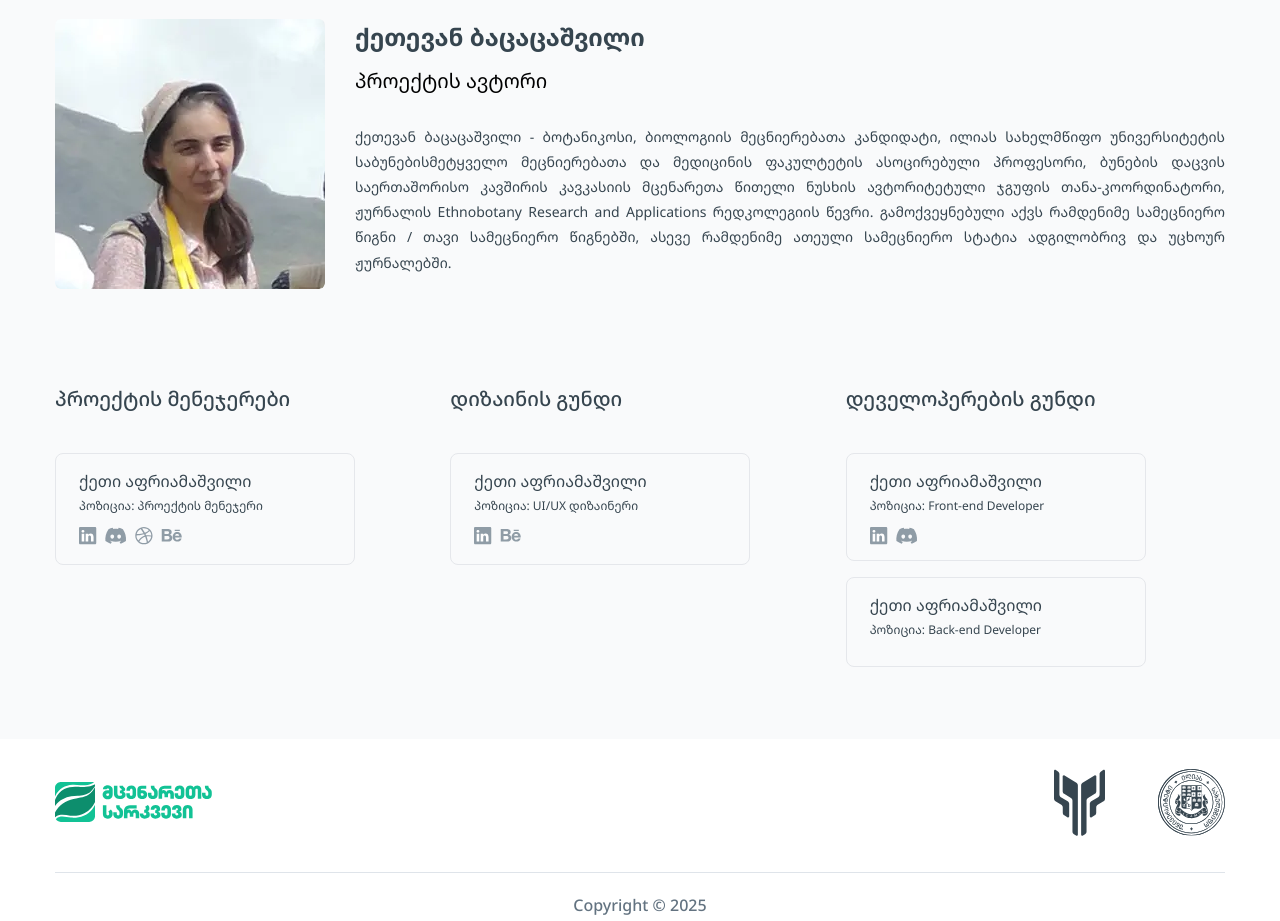
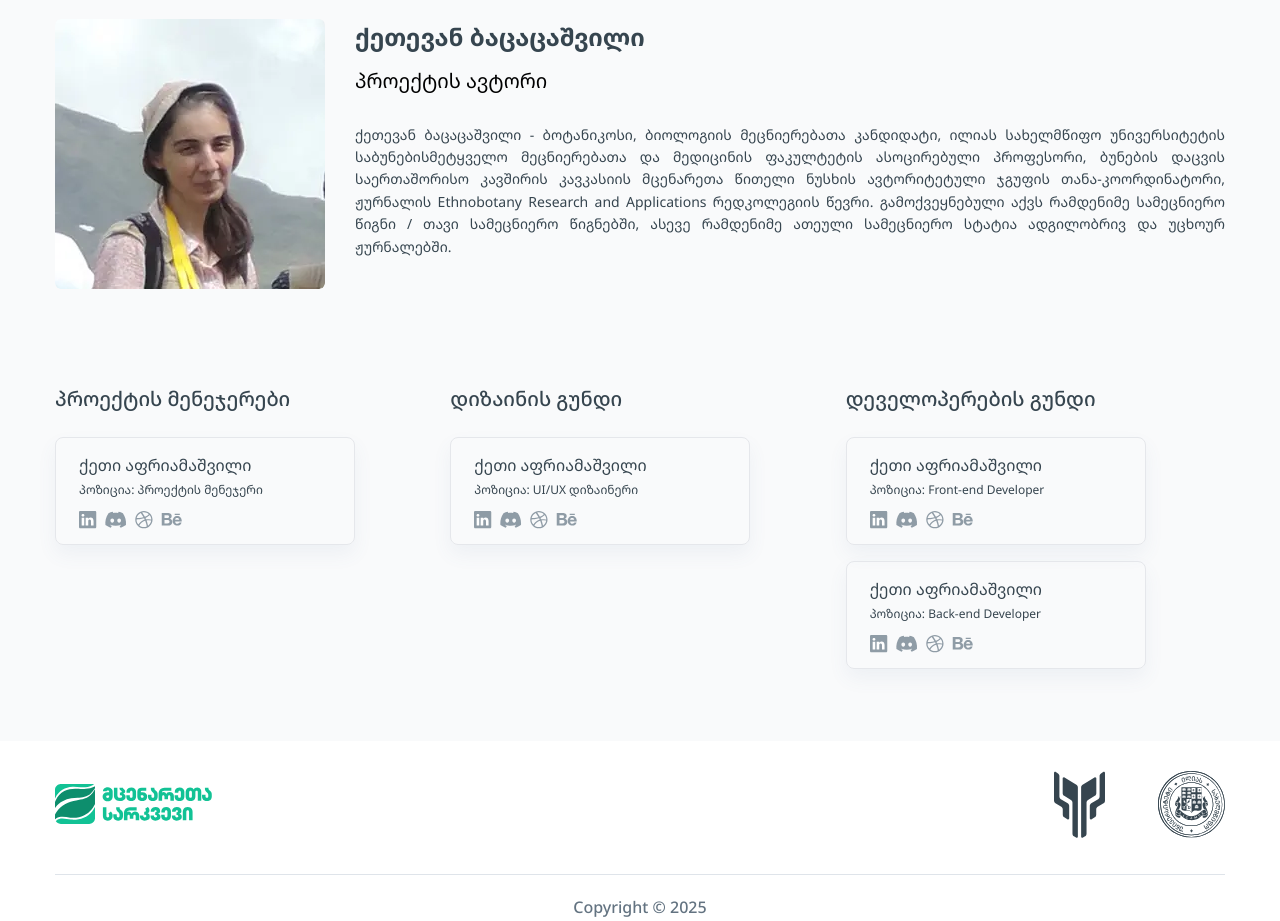
Before and after one commit to Mind1a/plant-research, a React (Vite) app: page /about-project in a window 1280 px wide. Shown: the part 1200-2121 px from the top of the page. Built offline with nearby package versions, Linux system fonts and the light colour scheme.

Commit message:
bugFix/about-project-styles

```diff
--- a/src/constants/index.ts
+++ b/src/constants/index.ts
@@ -53,8 +53,10 @@ export const teamMembers: TeamMember[] = [
     name: 'ქეთი აფრიამაშვილი',
     position: 'პოზიცია: UI/UX დიზაინერი',
     socialLinks: {
-      linkedin: 'https://linkedin.com',
+      linkedin: 'https://linkedin.com/',
+      dribbble: 'https://dribbble.com',
       behance: 'https://behance.net',
+      discord: 'https://discordapp.com',
     },
     team: 'Design Team',
   },
@@ -62,7 +64,9 @@ export const teamMembers: TeamMember[] = [
     name: 'ქეთი აფრიამაშვილი',
     position: 'პოზიცია: Front-end Developer',
     socialLinks: {
-      linkedin: 'https://linkedin.com',
+      linkedin: 'https://linkedin.com/',
+      dribbble: 'https://dribbble.com',
+      behance: 'https://behance.net',
       discord: 'https://discordapp.com',
     },
     team: 'Development Team',
@@ -70,6 +74,12 @@ export const teamMembers: TeamMember[] = [
   {
     name: 'ქეთი აფრიამაშვილი',
     position: 'პოზიცია: Back-end Developer',
+    socialLinks: {
+      linkedin: 'https://linkedin.com/',
+      dribbble: 'https://dribbble.com',
+      behance: 'https://behance.net',
+      discord: 'https://discordapp.com',
+    },
     team: 'Development Team',
   },
 ];
--- a/src/index.css
+++ b/src/index.css
@@ -153,3 +153,6 @@ input[type='search']::-webkit-search-cancel-button {
 .plantDataHeight {
   @apply h-[600px] max-950:h-[450px] max-750:h-[355px] max-650:h-[400px];
 }
+.cardShadow {
+  box-shadow: 0px 9.37px 18.75px 0px #5c73a012;
+}
--- a/src/presenter/components/atoms/workingTeam/WorkingTeam.tsx
+++ /dev/null
@@ -1,79 +0,0 @@
-import { teamMembers } from '../../../../constants/index';
-import { TeamMember } from '../../../../types';
-import LinkedInIcon from '../../../../assets/svgs/linkedIn.svg?react';
-import DribbbleIcon from '../../../../assets/svgs/dribble.svg?react';
-import BehanceIcon from '../../../../assets/svgs/behance.svg?react';
-import DiscordIcon from '../../../../assets/svgs/discrod.svg?react';
-
-export default function WorkingTeam() {
-  const groupedTeams: Record<
-    'პროექტის მენეჯერები' | 'დიზაინის გუნდი' | 'დეველოპერების გუნდი',
-    TeamMember[]
-  > = {
-    'პროექტის მენეჯერები': teamMembers.filter(
-      (m) => m.team === 'Project Management'
-    ),
-    'დიზაინის გუნდი': teamMembers.filter((m) => m.team === 'Design Team'),
-    'დეველოპერების გუნდი': teamMembers.filter(
-      (m) => m.team === 'Development Team'
-    ),
-  };
-  return (
-    <section className="grid grid-cols-3 gap-4 text-charcoalGrey max-1000:grid-cols-2 max-1000:justify-between max-700:grid-cols-1">
-      {Object.entries(groupedTeams).map(([teamName, members]) => (
-        <div key={teamName} className="flex flex-col gap-4 max-1000:mb-8">
-          <h2 className="mb-6 text-xl font-medium max-1000:mb-0 max-1000:text-lg">
-            {teamName}
-          </h2>
-          {members.map((member, index) => (
-            <div
-              key={index}
-              className="h-full max-h-[112px] w-full max-w-[300px] rounded-lg border px-[23px] py-[15px] max-1000:max-w-full"
-            >
-              <h3 className="mb-1">{member.name}</h3>
-              <p className="text-xs leading-[18px]">{member.position}</p>
-              <div className="mt-3 flex items-center gap-2">
-                {member.socialLinks?.linkedin && (
-                  <a
-                    href={member.socialLinks.linkedin}
-                    target="_blank"
-                    className="group"
-                  >
-                    <LinkedInIcon className="transition-all duration-1000 group-hover:[&>path:first-child]:fill-[#0E76A8]" />
-                  </a>
-                )}
-                {member.socialLinks?.discord && (
-                  <a
-                    href={member.socialLinks.discord}
-                    target="_blank"
-                    className="group"
-                  >
-                    <DiscordIcon className="transition-all duration-300 group-hover:[&>path]:fill-[#5865F2]" />
-                  </a>
-                )}
-                {member.socialLinks?.dribbble && (
-                  <a
-                    href={member.socialLinks.dribbble}
-                    target="_blank"
-                    className="group"
-                  >
-                    <DribbbleIcon className="transition-all duration-300 group-hover:[&>path]:fill-[#C7306B]" />
-                  </a>
-                )}
-                {member.socialLinks?.behance && (
-                  <a
-                    href={member.socialLinks.behance}
-                    target="_blank"
-                    className="group"
-                  >
-                    <BehanceIcon className="transition-all duration-300 group-hover:[&>path]:fill-[#0057FF]" />
-                  </a>
-                )}
-              </div>
-            </div>
-          ))}
-        </div>
-      ))}
-    </section>
-  );
-}
--- a/src/presenter/components/molecules/aboutProjectPage/AboutProjectSection.tsx
+++ b/src/presenter/components/molecules/aboutProjectPage/AboutProjectSection.tsx
@@ -8,7 +8,7 @@ export default function AboutProjectSection() {
         <h2 className="text-title-sm font-bold leading-[1.5] text-charcoalGrey max-1000:text-subtitle max-450:text-[16px]">
           პროექტის შესახებ
         </h2>
-        <div className="mb-1 mt-16 max-700:flex max-700:flex-col-reverse max-700:items-center">
+        <div className="mb-1 mt-16 max-1000:mt-10 max-700:mt-4 max-700:flex max-700:flex-col-reverse max-700:items-center">
           <img
             src={aboutProjectImg}
             alt=""
@@ -73,7 +73,7 @@ export default function AboutProjectSection() {
       <a
         href="https://linkedin.com/"
         target="_blank"
-        className="tranastion-all group mb-[96px] mt-[85px] flex h-12 w-fit items-center justify-center gap-2.5 rounded-[10px] border border-primary bg-lightGreen px-[18px] text-primary duration-300 font-case hover:border-transparent hover:bg-[#077A5D] hover:text-white max-1000:mx-auto"
+        className="tranastion-all group mb-[96px] mt-[85px] flex h-12 w-fit items-center justify-center gap-2.5 rounded-[10px] border border-primary bg-lightGreen px-[18px] text-primary duration-300 font-case hover:border-transparent hover:bg-[#077A5D] hover:text-white max-1000:mx-auto max-450:my-[60px] max-450:w-full"
       >
         <BookIcon className="transition-all duration-300 group-hover:[&>path]:fill-white" />
         <span>წიგნის ნახვა (PDF)</span>
--- a/src/presenter/components/atoms/projectAuthor/ProjcetAuthor.tsx
+++ b/src/presenter/components/molecules/aboutProjectPage/ProjcetAuthor.tsx
@@ -2,7 +2,7 @@ import { projectAuthorInfo } from '../../../../constants/index';
 
 export default function ProjectAuthor() {
   return (
-    <section className="] mb-[96px] grid grid-cols-[300px_1fr] grid-rows-2 flex-col gap-0 max-1000:grid-cols-[240px_1fr] max-700:flex">
+    <section className="mb-[96px] grid grid-cols-[300px_1fr] grid-rows-2 flex-col gap-0 max-1000:grid-cols-[240px_1fr] max-700:flex max-450:mb-[60px]">
       <img
         src={projectAuthorInfo.image}
         alt="project author"
@@ -14,7 +14,7 @@ export default function ProjectAuthor() {
         </h3>
         <p className="mb-6 text-xl max-1000:text-lg">პროექტის ავტორი</p>
       </div>
-      <p className="col-start-2 row-start-2 mt-[-30px] text-justify text-body-md leading-[1.8] text-charcoalGrey max-1000:row-span-2 max-1000:mt-0 max-1000:text-body-md">
+      <p className="col-start-2 row-start-2 mt-[-30px] text-justify text-body-md leading-[1.6] text-charcoalGrey max-1000:row-span-2 max-1000:mt-0 max-1000:text-body-md">
         {projectAuthorInfo.description}
       </p>
     </section>
--- /dev/null
+++ b/src/presenter/components/molecules/aboutProjectPage/WorkingTeam.tsx
@@ -0,0 +1,79 @@
+import { teamMembers } from '../../../../constants/index';
+import { TeamMember } from '../../../../types';
+import LinkedInIcon from '../../../../assets/svgs/linkedIn.svg?react';
+import DribbbleIcon from '../../../../assets/svgs/dribble.svg?react';
+import BehanceIcon from '../../../../assets/svgs/behance.svg?react';
+import DiscordIcon from '../../../../assets/svgs/discrod.svg?react';
+
+export default function WorkingTeam() {
+  const groupedTeams: Record<
+    'პროექტის მენეჯერები' | 'დიზაინის გუნდი' | 'დეველოპერების გუნდი',
+    TeamMember[]
+  > = {
+    'პროექტის მენეჯერები': teamMembers.filter(
+      (m) => m.team === 'Project Management'
+    ),
+    'დიზაინის გუნდი': teamMembers.filter((m) => m.team === 'Design Team'),
+    'დეველოპერების გუნდი': teamMembers.filter(
+      (m) => m.team === 'Development Team'
+    ),
+  };
+  return (
+    <section className="grid grid-cols-3 gap-4 text-charcoalGrey max-1000:grid-cols-2 max-1000:justify-between max-700:grid-cols-1">
+      {Object.entries(groupedTeams).map(([teamName, members]) => (
+        <div key={teamName} className="max-1000:mb-6">
+          <h2 className="text-xl font-medium max-1000:text-lg">{teamName}</h2>
+          <section className="mt-6 flex max-w-[300px] flex-col gap-4 max-1000:mt-4 max-1000:max-w-full">
+            {members.map((member, index) => (
+              <div
+                key={index}
+                className="cardShadow h-full max-h-[112px] w-full rounded-lg border px-[23px] py-[15px]"
+              >
+                <h3 className="mb-1">{member.name}</h3>
+                <p className="text-xs leading-[18px]">{member.position}</p>
+                <div className="mt-3 flex items-center gap-2">
+                  {member.socialLinks?.linkedin && (
+                    <a
+                      href={member.socialLinks.linkedin}
+                      target="_blank"
+                      className="group"
+                    >
+                      <LinkedInIcon className="transition-all duration-1000 group-hover:[&>path:first-child]:fill-[#0E76A8]" />
+                    </a>
+                  )}
+                  {member.socialLinks?.discord && (
+                    <a
+                      href={member.socialLinks.discord}
+                      target="_blank"
+                      className="group"
+                    >
+                      <DiscordIcon className="transition-all duration-300 group-hover:[&>path]:fill-[#5865F2]" />
+                    </a>
+                  )}
+                  {member.socialLinks?.dribbble && (
+                    <a
+                      href={member.socialLinks.dribbble}
+                      target="_blank"
+                      className="group"
+                    >
+                      <DribbbleIcon className="transition-all duration-300 group-hover:[&>path]:fill-[#C7306B]" />
+                    </a>
+                  )}
+                  {member.socialLinks?.behance && (
+                    <a
+                      href={member.socialLinks.behance}
+                      target="_blank"
+                      className="group"
+                    >
+                      <BehanceIcon className="transition-all duration-300 group-hover:[&>path]:fill-[#0057FF]" />
+                    </a>
+                  )}
+                </div>
+              </div>
+            ))}
+          </section>
+        </div>
+      ))}
+    </section>
+  );
+}
--- a/src/presenter/components/molecules/aboutProjectPage/WorkingTeamSection.tsx
+++ b/src/presenter/components/molecules/aboutProjectPage/WorkingTeamSection.tsx
@@ -1,5 +1,5 @@
-import ProjectAuthor from '../../atoms/projectAuthor/ProjcetAuthor';
-import WorkingTeam from '../../atoms/workingTeam/WorkingTeam';
+import ProjectAuthor from './ProjcetAuthor';
+import WorkingTeam from './WorkingTeam';
 
 export default function WorkingTeamSection() {
   return (
```
